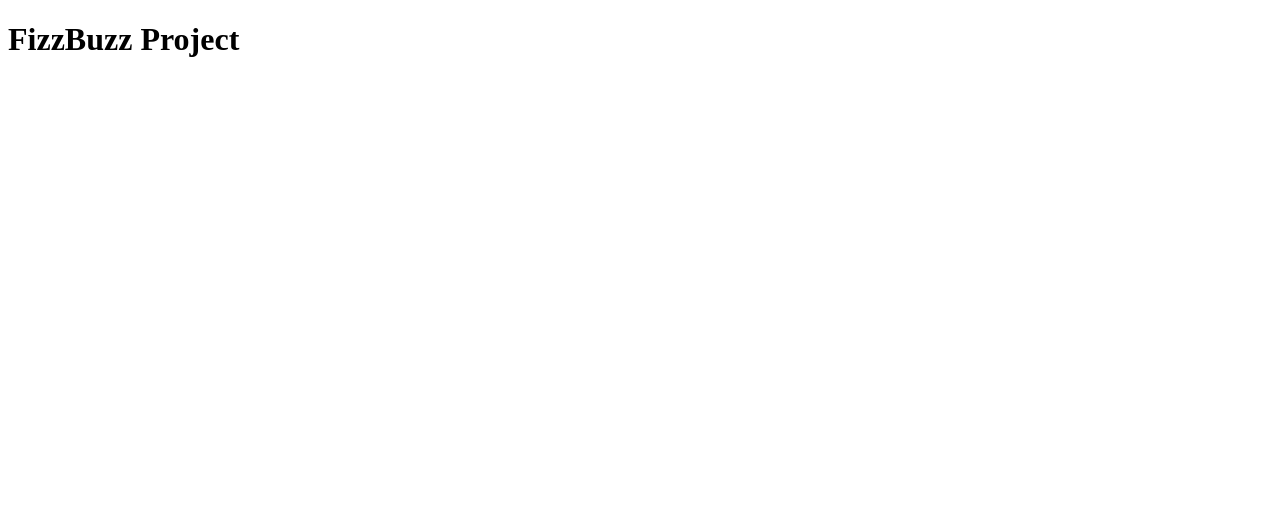
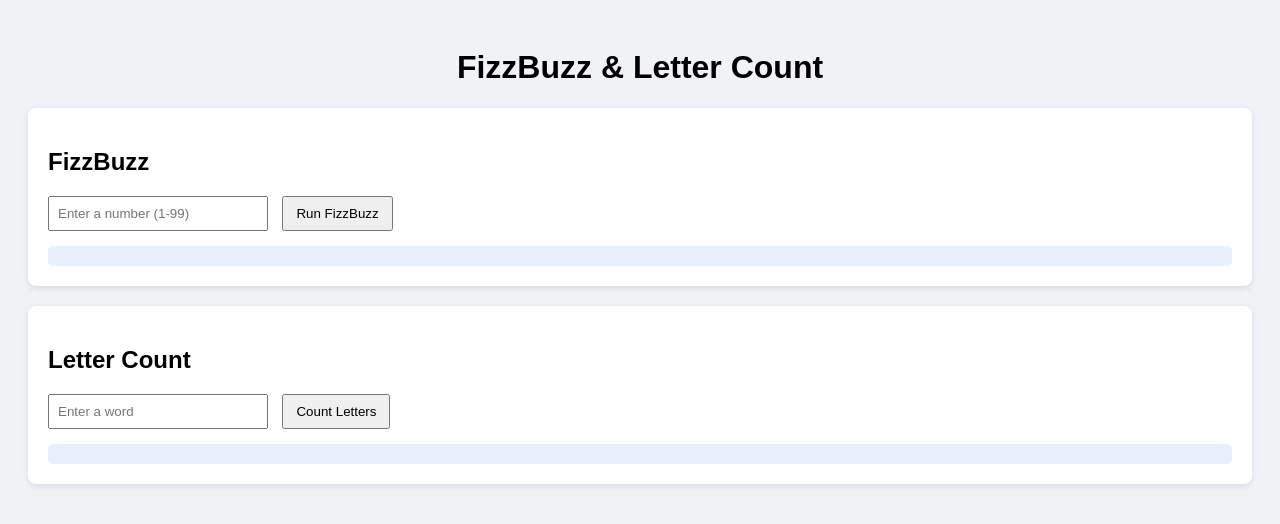
Before and after one commit to Elnazfz/mini-coding-challenges, a plain HTML site: page index.html in a window 1280 px wide. Drawn offline with Linux system fonts and the light colour scheme.

Commit message:
Update index.html

```diff
--- a/index.html
+++ b/index.html
@@ -2,10 +2,105 @@
 <html lang="en">
 <head>
   <meta charset="UTF-8">
-  <title>FizzBuzz</title>
+  <title>FizzBuzz & Letter Count</title>
+  <style>
+    body {
+      font-family: Arial, sans-serif;
+      padding: 20px;
+      background-color: #f0f2f5;
+    }
+    h1 {
+      text-align: center;
+    }
+    .section {
+      background-color: white;
+      padding: 20px;
+      margin-bottom: 20px;
+      border-radius: 8px;
+      box-shadow: 0 2px 6px rgba(0,0,0,0.1);
+    }
+    input[type="number"], input[type="text"] {
+      padding: 8px;
+      width: 200px;
+      margin-right: 10px;
+    }
+    button {
+      padding: 8px 12px;
+      cursor: pointer;
+    }
+    .output {
+      margin-top: 15px;
+      padding: 10px;
+      background-color: #e8f0fe;
+      border-radius: 5px;
+      white-space: pre-wrap;
+    }
+  </style>
 </head>
 <body>
-  <h1>FizzBuzz Project</h1>
-  <script src="fizzbuzz.js"></script>
+
+  <h1>FizzBuzz & Letter Count</h1>
+
+  <!-- FizzBuzz Section -->
+  <div class="section">
+    <h2>FizzBuzz</h2>
+    <input type="number" id="fizzInput" placeholder="Enter a number (1-99)">
+    <button onclick="runFizzBuzz()">Run FizzBuzz</button>
+    <div class="output" id="fizzOutput"></div>
+  </div>
+
+  <!-- Letter Count Section -->
+  <div class="section">
+    <h2>Letter Count</h2>
+    <input type="text" id="letterInput" placeholder="Enter a word">
+    <button onclick="runLetterCount()">Count Letters</button>
+    <div class="output" id="letterOutput"></div>
+  </div>
+
+  <script>
+    // FizzBuzz function
+    function fizzBuzz(n) {
+      if (!Number.isInteger(n)  n < 1  n >= 100) {
+        return "Error: Enter a number between 1 and 99";
+      }
+
+      let output = [];
+      for (let i = 1; i <= n; i++) {
+        if (i % 3 === 0 && i % 5 === 0) output.push("FizzBuzz");
+        else if (i % 3 === 0) output.push("Fizz");
+        else if (i % 5 === 0) output.push("Buzz");
+        else output.push(i);
+      }
+      return output.join(", ");
+    }
+
+    // Letter Count function
+    function letterCount(word) {
+      if (typeof word !== "string" || !/^[a-zA-Z]+$/.test(word)) {
+        return "Error: Enter a valid word with only letters";
+      }
+
+      let counts = {};
+      for (let letter of word.toLowerCase()) {
+        counts[letter] = (counts[letter] || 0) + 1;
+      }
+      return JSON.stringify(counts, null, 2);
+    }
+
+    // Run FizzBuzz from input
+    function runFizzBuzz() {
+      const n = parseInt(document.getElementById("fizzInput").value);
+      const result = fizzBuzz(n);
+      document.getElementById("fizzOutput").textContent = result;
+    }
+
+    // Run Letter Count from input
+    function runLetterCount() {
+      const word = document.getElementById("letterInput").value;
+      const result = letterCount(word);
+      document.getElementById("letterOutput").textContent = result;
+    }
+  </script>
+
 </body>
 </html>
```
